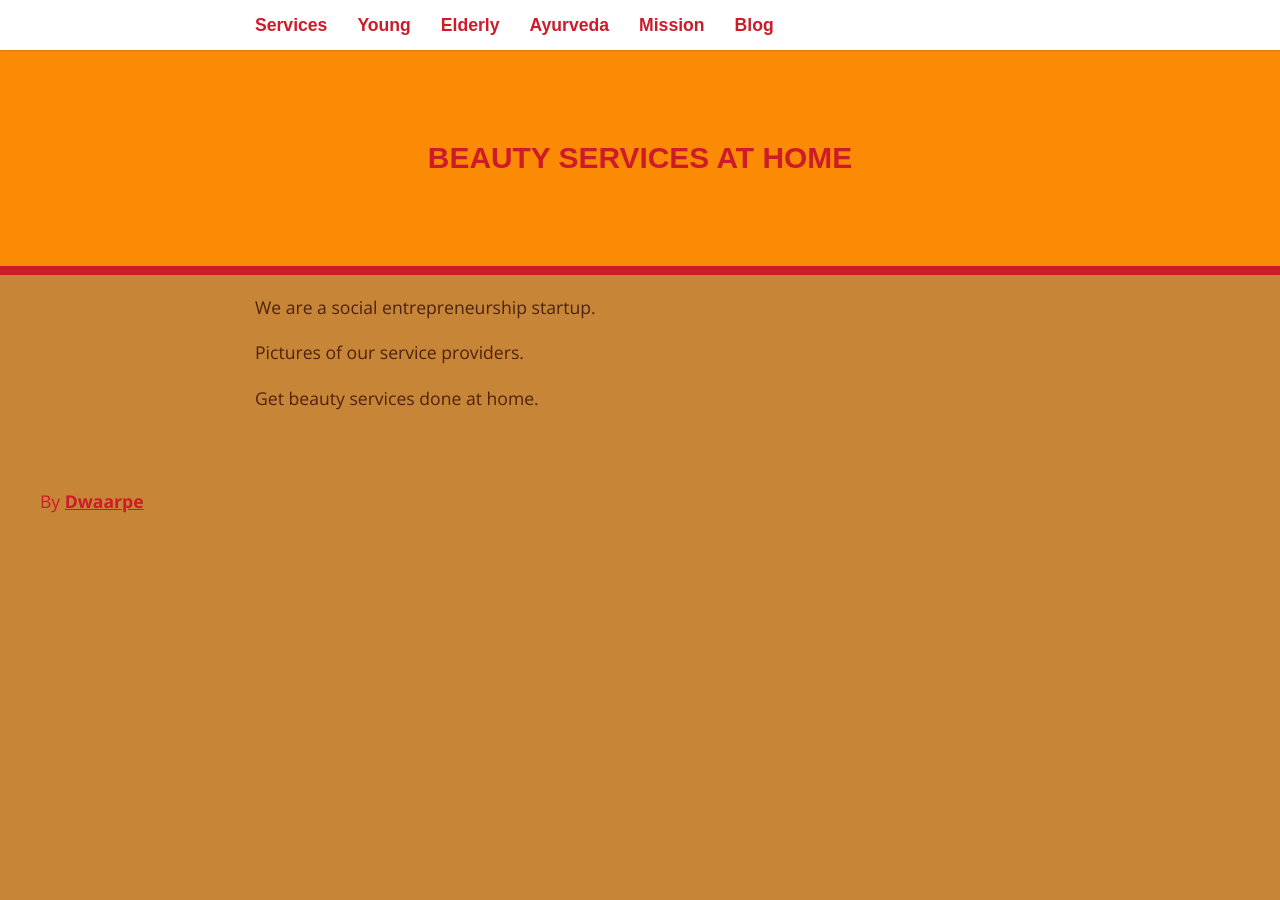
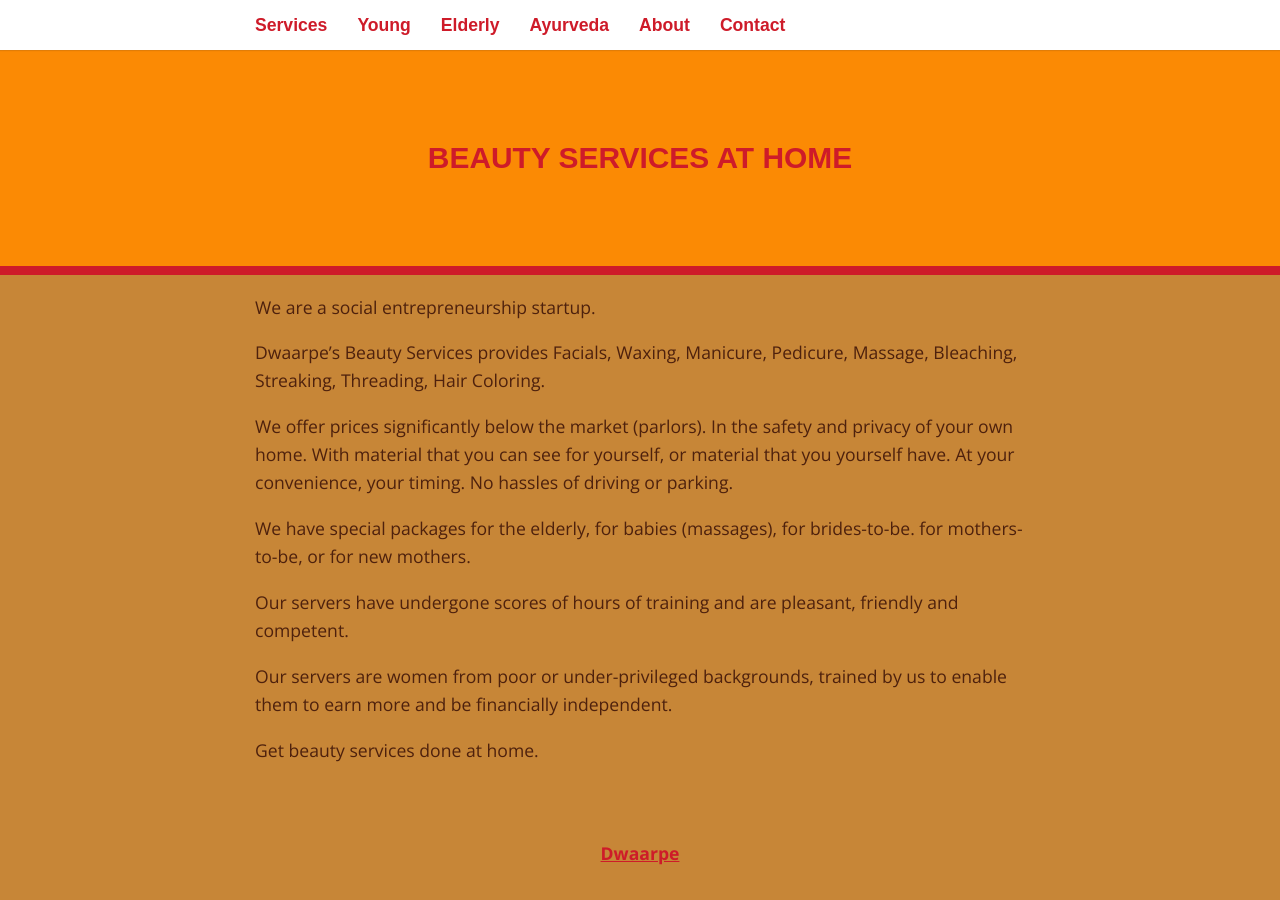
Before and after one commit to dwaarpe/dwaarpe.github.io, a Jekyll site: the page built from _pages/10_about.md, in a window 1280 px wide and 900 px high. Built offline with Jekyll 4.4.1, drawn with Linux system fonts in a browser that asks for light colours; some web fonts are replaced.

Commit message:
added a page on contacts. Added rate list. Filled the ABout page.

```diff
--- a/_includes/footer.html
+++ b/_includes/footer.html
@@ -1,3 +1,3 @@
 <footer>
-  <p>By <a href="http://dwaarpe.com"> Dwaarpe</p>
+  <p><a href="http://dwaarpe.com">Dwaarpe</p>
 </footer>
--- a/_includes/header.html
+++ b/_includes/header.html
@@ -5,7 +5,6 @@
         {% for page in site.pages %} {% if page.title %}
         <li><a href="{{ page.url | prepend: site.baseurl }}">{{ page.title }}</a></li>
         {% endif %} {% endfor %}
-        <li><a href="{{ "/blog" | prepend: site.baseurl }}">Blog</a></li>
       </ul>
       </li>
       </ul>
--- a/_pages/10_about.md
+++ b/_pages/10_about.md
@@ -1,11 +1,19 @@
 ---
 layout: page
-title: Mission
+title: About
 permalink: /our-mission/
 ---
 
 We are a social entrepreneurship startup.
 
-Pictures of our service providers.
+Dwaarpe's Beauty Services provides Facials, Waxing, Manicure, Pedicure, Massage, Bleaching, Streaking, Threading, Hair Coloring.
+
+We offer prices significantly below the market (parlors). In the safety and privacy of your own home. With material that you can see for yourself, or material that you yourself have. At your convenience, your timing. No hassles of driving or parking.
+
+We have special packages for the elderly, for babies (massages), for brides-to-be. for mothers-to-be, or for new mothers.
+
+Our servers have undergone scores of hours of training and are pleasant, friendly and competent.
+
+Our servers are women from poor or under-privileged backgrounds, trained by us to enable them to earn more and be financially independent.
 
 {{ site.description }}
--- a/_sass/_layout.scss
+++ b/_sass/_layout.scss
@@ -112,8 +112,8 @@
 }
 .cover-banner {
    width: 100%;
-   height: 120vh;
-   max-height: 1067px;
+   height: 200vh;
+   max-height: 2000px;
    margin: 25px auto;
    padding: 12px;
 
@@ -142,7 +142,7 @@
 }
 
 footer {
-   text-align: left;
+   text-align: center;
    color: $color2;
    padding: 40px;
 }
```
Also changed, not shown: _pages/01_services-for-you.md (+2 -1 lines), _pages/02_daughter.md (+1 -2 lines), _pages/12_contact.md (added, +13 -0 lines), assets/dotter.jpg (added), assets/page1.png (added), assets/page2.png (added).
